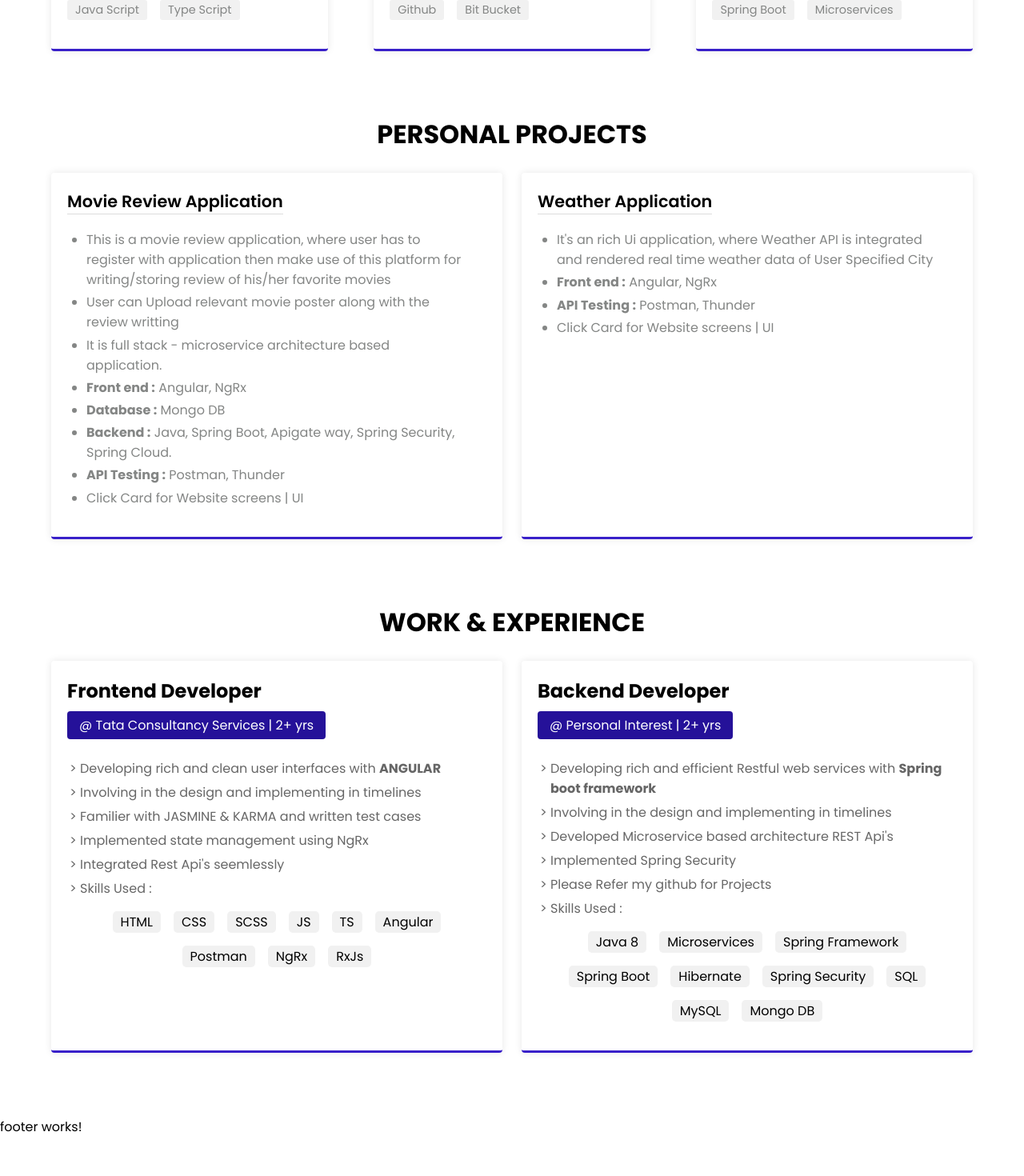
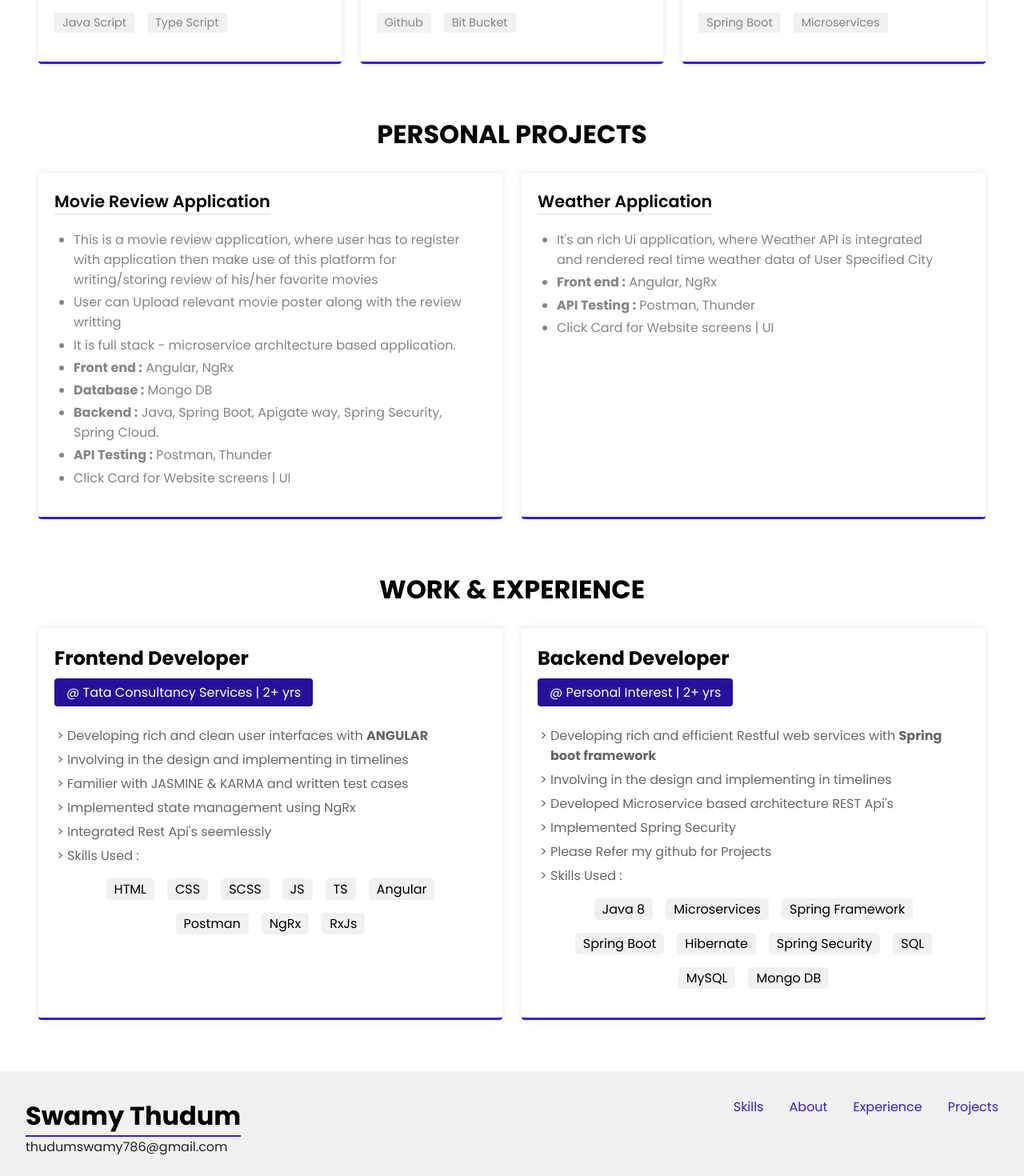
Before and after one commit to thisisswamy/personal-portfolio, an Angular app: page / in a window 1280 px wide. Shown: the part 781-2251 px from the top of the page at 80% size. Before the commit the page ends 2202 px from the top, so only its background shows below. Built offline with nearby package versions, Linux system fonts and the light colour scheme.

Commit message:
added menu events

```diff
--- a/src/app/app.component.scss
+++ b/src/app/app.component.scss
@@ -3,6 +3,7 @@
     align-items: center;
     justify-content: center;
     flex-direction: column;
+    overflow: auto;
     .header-content{
         width: 100%;
     }
--- a/src/app/common/components/footer/footer.component.html
+++ b/src/app/common/components/footer/footer.component.html
@@ -1 +1,22 @@
-<p>footer works!</p>
+<footer>
+    <div class="author-info">
+        <h1>Swamy Thudum</h1>
+        <a href="mailto:thudumswamy786@gmail">thudumswamy786@gmail.com</a>
+    </div>
+    <div class="quick-links">
+        <ul>
+            <li>
+                <a href="#skills">Skills</a>
+            </li>
+            <li>
+                <a href="#about">About</a>
+            </li>
+            <li>
+                <a href="#experiance">Experience</a>
+            </li>
+            <li>
+                <a href="#projects">Projects</a>
+            </li>
+        </ul>
+    </div>
+</footer>
--- a/src/app/common/components/footer/footer.component.scss
+++ b/src/app/common/components/footer/footer.component.scss
@@ -0,0 +1,41 @@
+footer{
+    display: flex;
+    flex-wrap: wrap;
+    justify-content: space-between;
+    padding: 2em;
+    // height: 40vh;
+    background-color: #f1f1f1;
+    margin-top: 2em;
+    .author-info{
+        h1{
+            border-bottom:2px solid #3920c9;
+        }
+        a{
+            text-decoration: none;
+            color: #222;
+        }
+
+    }
+    .quick-links{
+        ul{
+            list-style: none;
+            display: flex;
+            flex-wrap: wrap;
+            gap: 2em;
+            li{
+                a{
+                    text-decoration: none;
+                    color: #3920c9;
+                }
+            }
+        }
+    }
+
+    @media(max-width:900px){
+        flex-direction: column;
+        /* text-align: center; */
+        justify-content: center;
+        align-items: center;
+        gap: 1em;
+    }
+}
--- a/src/app/common/components/header/header.component.html
+++ b/src/app/common/components/header/header.component.html
@@ -14,5 +14,22 @@
               <li>About</li>
             </ul>
           </div>
+          <div class="menu-icons" [ngClass]="isMenuOpened ? 'cross-menu' : ''" (click)="menuEvents()">
+            <div class="menu-bar-1 menu-bars"></div>
+            <div class="menu-bar-2 menu-bars"></div>
+          </div>
     </div>
   </div>
+
+
+  <div class="mobile-menu" *ngIf="isMenuOpened">
+    <div class="menu">
+      <ul>
+        <li>Home</li>
+        <li>Skills</li>
+        <li>Experience</li>
+        <li>Projects</li>
+        <li>About</li>
+      </ul>
+    </div>
+  </div>
--- a/src/app/common/components/header/header.component.scss
+++ b/src/app/common/components/header/header.component.scss
@@ -39,7 +39,74 @@
                     cursor: pointer;
                 }
             }
+
+            @media(max-width:890px){
+                display: none;
+            }
+        }
+        .menu-icons{
+            padding: 11px 10px;
+            box-shadow: 0 0 5px 0 rgba(0, 0, 0, 0.1);
+            border-radius: 50%;
+            display: none;
+            cursor: pointer;
+
+            .menu-bars{
+                border: 1.2px solid #3920c9;
+                width: 20px;
+                margin: 5px 0;
+            }
+
+            &.cross-menu{
+                .menu-bar-1{
+                    transform: rotate(-45deg);
+                    position: relative;
+                    top: 3px;
+                }
+                .menu-bar-2{
+                    transform: rotate(45deg);
+                    position: relative;
+                    top: -3px;
+                }
+
+            }
+
+            @media(max-width:890px){
+                display: block;
+            }
         }
     }
 
 }
+
+.mobile-menu{
+    z-index: 999999;
+    display: flex;
+    justify-content: flex-end;
+    height: 100vh;
+    width: 100%;
+    position: fixed;
+    background-color: rgba(0, 0, 0, 0.1);
+    .menu{
+        max-width: 170px;
+        width: 100%;
+        background-color: #fff;
+        border-top: 1.5px solid #ddd;
+        padding: 10px;
+        ul{
+            list-style: none;
+            margin: 0;
+            li{
+                padding: 10px;
+                cursor: pointer;
+            }
+            li:hover{
+                color: #3920c9;
+            }
+        }
+    }
+
+    @media(min-width:890px){
+        display: none;
+    }
+}
--- a/src/app/common/components/header/header.component.ts
+++ b/src/app/common/components/header/header.component.ts
@@ -1,10 +1,41 @@
-import { Component } from '@angular/core';
+import { Component, OnInit } from '@angular/core';
+import { DataServiceService } from '../../service/data-service.service';
 
 @Component({
   selector: 'app-header',
   templateUrl: './header.component.html',
   styleUrls: ['./header.component.scss']
 })
-export class HeaderComponent {
+export class HeaderComponent implements OnInit{
+
+  isMenuOpened:any;
+  constructor(private dataService:DataServiceService){}
+
+  ngOnInit(): void {
+   this.dataService.menuOpenBSubject.subscribe((data:any)=> this.isMenuOpened =data)
+  }
+  menuEvents(){
+   if(this.isMenuOpened){
+    this.dataService.menuOpenBSubject.next(false)
+    this.enableBodyScroll()
+   }else{
+    this.dataService.menuOpenBSubject.next(true)
+    this.disableBodyScroll()
+   }
+
+  }
+
+  disableBodyScroll(){
+    const body = document.querySelector("body")
+    if(body){
+      body.style.overflow = "hidden"
+    }
+  }
+  enableBodyScroll(){
+    const body = document.querySelector("body")
+    if(body){
+      body.style.overflow = "auto"
+    }
+  }
 
 }
--- /dev/null
+++ b/src/app/common/service/data-service.service.ts
@@ -0,0 +1,11 @@
+import { Injectable } from '@angular/core';
+import {BehaviorSubject} from 'rxjs'
+
+@Injectable({
+  providedIn: 'root'
+})
+export class DataServiceService {
+  menuOpenBSubject = new BehaviorSubject<Boolean>(false);
+  constructor() { }
+
+}
--- a/src/app/home/landing-page/landing-page.component.html
+++ b/src/app/home/landing-page/landing-page.component.html
@@ -1,5 +1,5 @@
 <div class="wrapper">
-    <div class="first-section">
+    <div class="first-section" id="about">
        <div class="note">
             <p class="title">I'm <span>Developer</span></p>
             <p class="sub-title">Personality</p>
@@ -43,7 +43,7 @@
         <img src="../../../assets/Imges/pic4.jpg" alt="PROFILE PIC" srcset="" loading="lazy">
        </div>
     </div>
-    <div class="skills-section">
+    <div class="skills-section common-margin" id="skills">
         <div class="title">
             <h2>Tech Stack</h2>
         </div>
@@ -82,7 +82,7 @@
 
         </div>
     </div>
-    <div class="project-section">
+    <div class="project-section common-margin" id="projects">
         <div class="title">
             <h1>Personal Projects</h1>
         </div>
@@ -126,7 +126,7 @@
         </div>
 
     </div>
-    <div class="experiance-section">
+    <div class="experiance-section common-margin" id="experiance">
         <div class="title">
             <h1>Work & Experience</h1>
         </div>
@@ -193,4 +193,5 @@
             </div>
         </div>
     </div>
+
 </div>
--- a/src/app/home/landing-page/landing-page.component.scss
+++ b/src/app/home/landing-page/landing-page.component.scss
@@ -68,9 +68,16 @@
 
             }
         }
+
+        @media(max-width:890px){
+            flex-direction: column-reverse;
+            .note{
+                width: 85%;
+            }
+        }
     }
     .skills-section{
-        margin: 3em;
+        // margin: 3em;
         .title{
             text-align: center;
             text-transform: uppercase;
@@ -80,15 +87,14 @@
             }
         }
         .skill-content-block{
-            display: flex;
-            flex-wrap: wrap;
-            justify-content: space-between;
-            gap: 1em;
+            display: grid;
+            grid-template-columns: repeat(auto-fill, minmax(350px, 1fr));
+            gap: 1.5em;
             .skill{
                 background-color: #fff;
                 box-shadow: 0 0 10px 0 rgb(0 0 0/10%);
                 padding: 20px;
-                max-width: 30%;
+                // max-width: 30%;
                 border-bottom: 3px solid #3920c9;
                 border-radius: 4px;
                 p{
@@ -122,7 +128,7 @@
         }
     }
     .project-section{
-        margin: 5em 3em;
+        // margin: 5em 3em;
         .title{
             margin: 1em;
             text-align: center;
@@ -163,7 +169,7 @@
         }
     }
     .experiance-section{
-        margin: 5em 3em;
+        // margin: 5em 3em;
         .title{
             text-align: center;
             text-transform: uppercase;
@@ -221,4 +227,12 @@
             }
         }
     }
+
 }
+
+.common-margin{
+    margin: 4rem 2em;
+    @media(max-width:1020px){
+        margin: 1.4em;
+    }
+}
--- a/src/styles.scss
+++ b/src/styles.scss
@@ -16,4 +16,5 @@ $white-bg-color:#fff;
     // font-family: 'Fira Sans', sans-serif;
     font-family: 'Poppins', sans-serif;
     // color: #0e2431;
+    scroll-behavior: smooth;
 }
```
Also changed, not shown: 1 other file (tests, documents, lock files or other folders).
